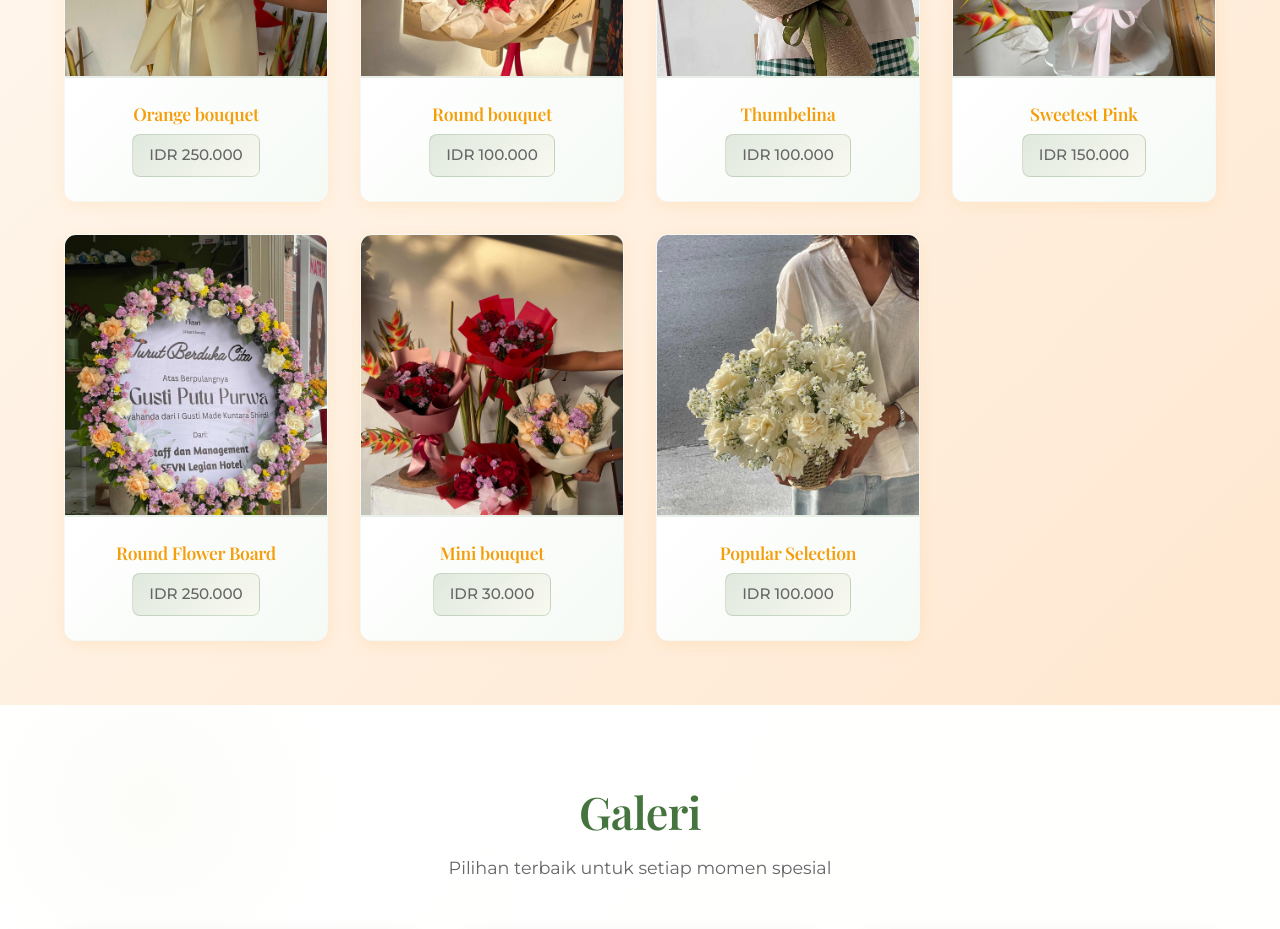
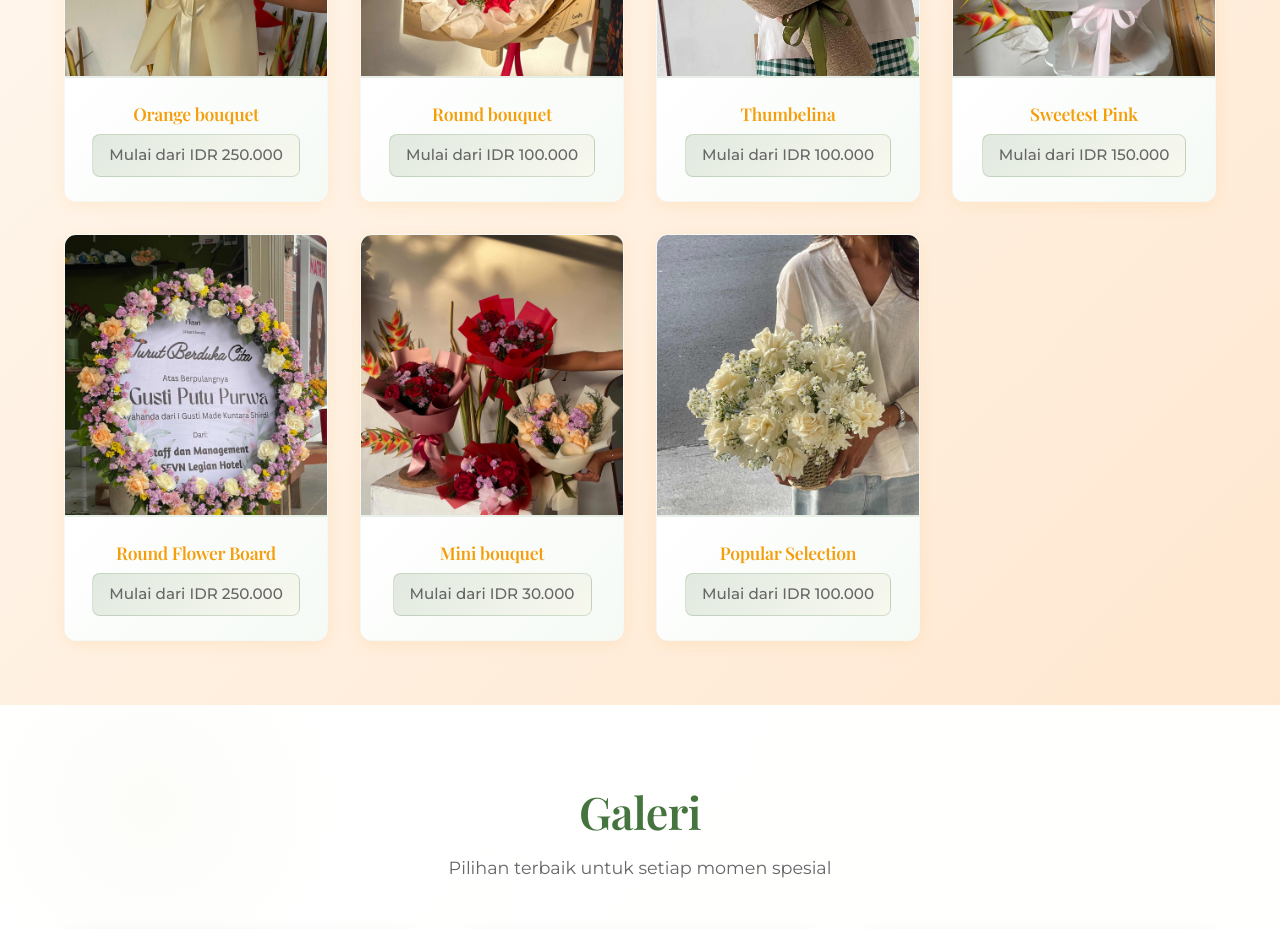
Before and after one commit to QuentinRls/fleury-flowery, a React (Vite) app: page / in a window 1280 px wide. Shown: the part 2700-3629 px from the top of the page. Built offline with nearby package versions, Linux system fonts and the light colour scheme; a web font is replaced by a local one.

Commit message:
add start from

```diff
--- a/src/components/BestSellers.tsx
+++ b/src/components/BestSellers.tsx
@@ -52,7 +52,9 @@ const BestSellers = () => {
                 </div>
                 <div className="gallery__info">
                   <h3>{product.name}</h3>
-                  <p className="price">{product.price}</p>
+                  <p className="price">
+                    <span className="price-label">Mulai dari</span> {product.price}
+                  </p>
                 </div>
               </a>
             </motion.div>
```
